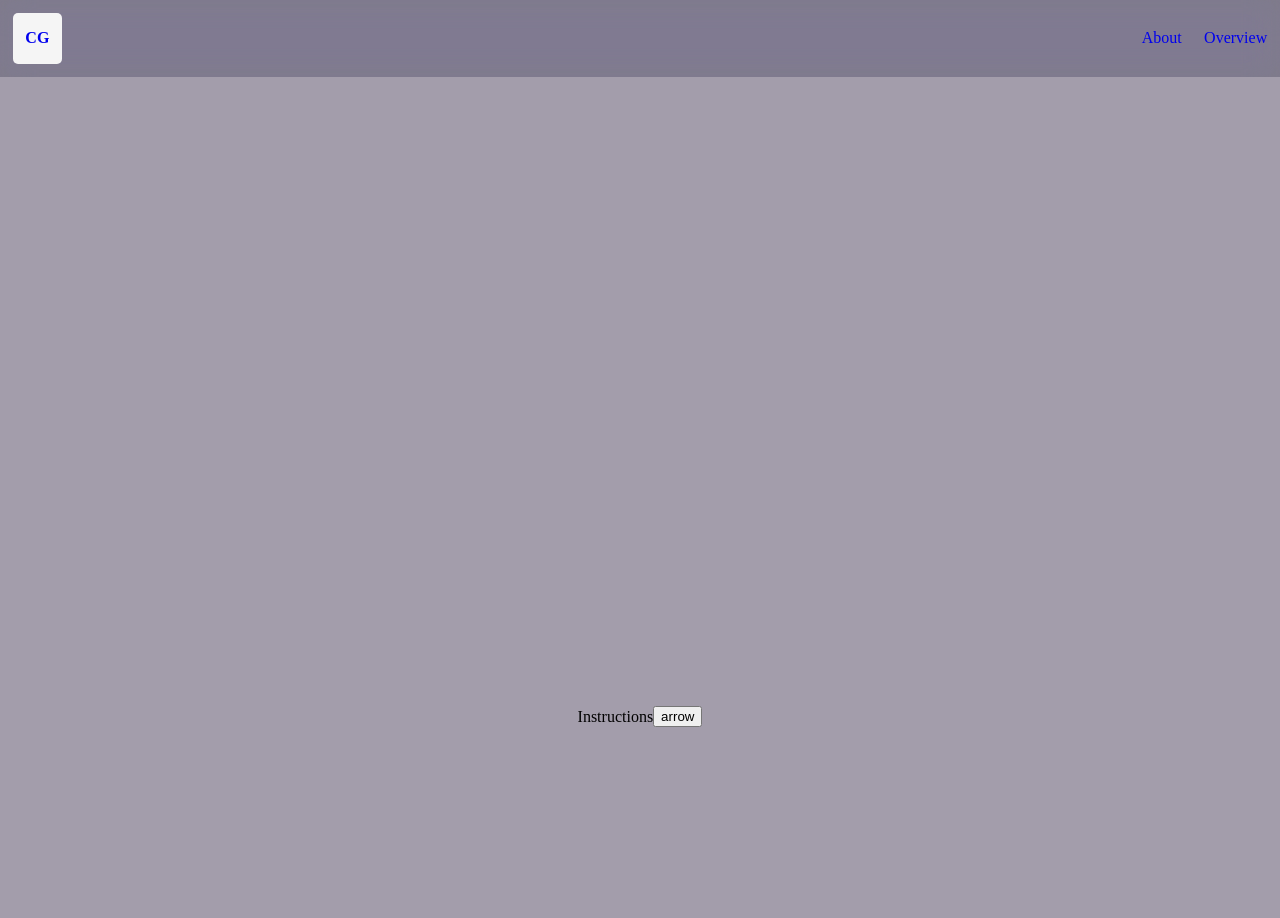
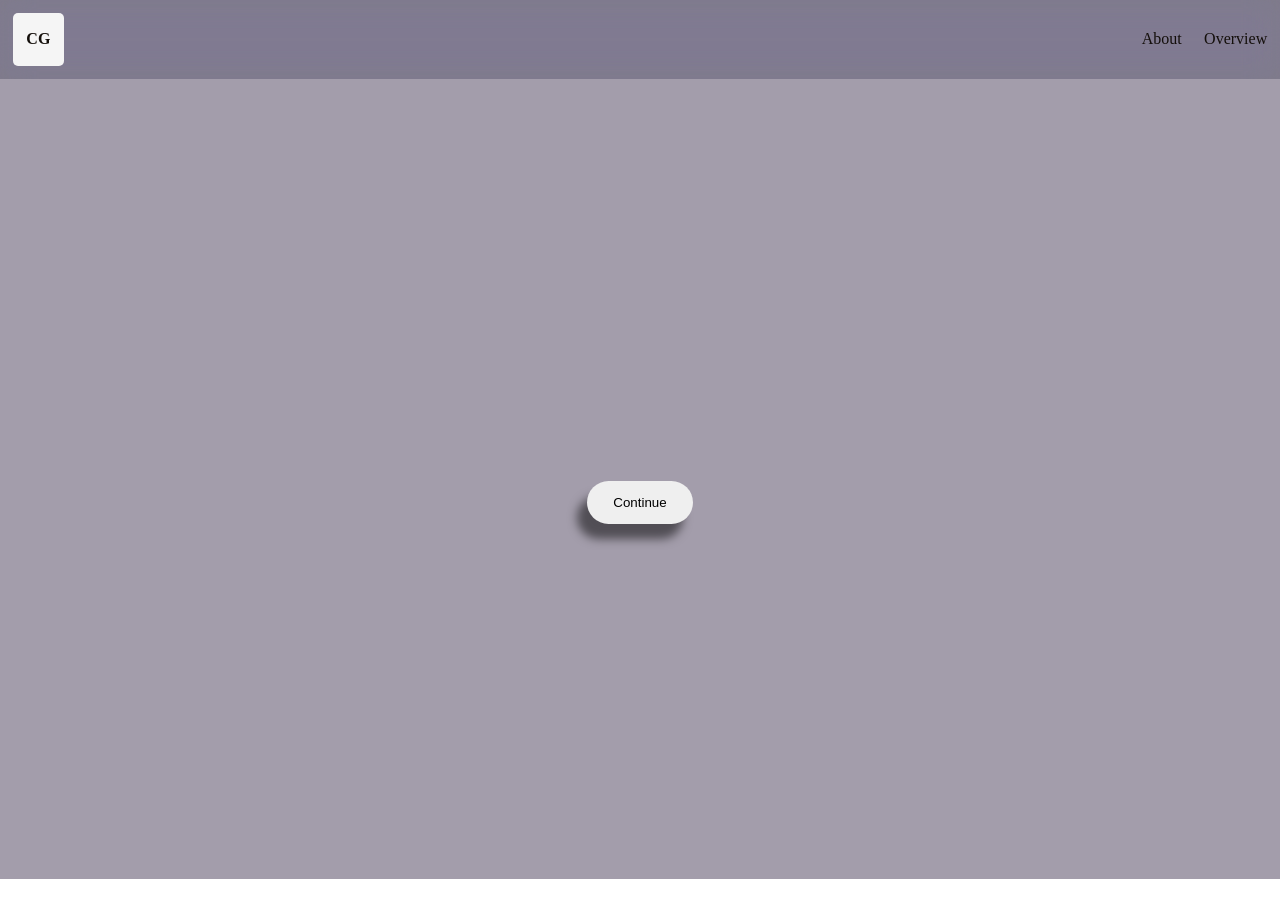
Before and after one commit to brookelove/cipherGame, a React (Vite) app: page /instructions in a window 1280 px wide. Shown: the top 918 px of the page. After the commit the page ends 879 px from the top, so only its background shows below. Built offline with nearby package versions, Linux system fonts and the light colour scheme.

Commit message:
adding instruction page and instructions

```diff
--- a/src/App.css
+++ b/src/App.css
@@ -53,6 +53,7 @@
 }
 a {
   text-decoration: none;
+  color: #140f0b;
 }
 .box-shadow {
   box-shadow: var(--box-shadow)
@@ -61,3 +62,15 @@ main {
   background-color: var(--lightBackground);
   color: var(--primary-text);
 }
+button {
+  border: 1px solid transparent;
+  box-shadow: -10px 15px 10px rgba(0, 0, 0, 0.5);
+  margin: 2%;
+  padding:1% 2%;
+  border-radius: 25px;
+  transition: all ease-in-out 0.5s;
+}
+button:hover {
+  border: 1px solid black;
+  box-shadow: -10px 5px 10px rgba(0, 0, 0, 0.5);
+}
--- a/src/assets/CSS/Home.css
+++ b/src/assets/CSS/Home.css
@@ -24,4 +24,12 @@
 }
 .video-overlay h1 {
     font-size: 500%;
+    text-transform: uppercase;
+  font-family: 'Gambetta', serif;
+  letter-spacing: -3px;
+  transition: 700ms ease;
 }
+.video-overlay h1:hover {
+  font-variation-settings: "wght" 582;
+  letter-spacing: 10px;
+}
--- a/src/assets/CSS/Instructions.css
+++ b/src/assets/CSS/Instructions.css
@@ -1,5 +1,18 @@
 .instruction-container {
-    height:100vw;
-    color  : black;
-
+    height: 100vh;
+    display: flex;
+    align-items: center;
+    justify-content: center;
+    flex-direction: column;
+    text-align: center;
 }
+.instruction-container h1 {
+    color: var(--opposite);
+    font-size: 300%;
+}
+.instruction-container div {
+    width: 20%;
+}
+.instruction-container div button{
+  padding:5%
+}
--- a/src/assets/CSS/Navbar.css
+++ b/src/assets/CSS/Navbar.css
@@ -13,6 +13,12 @@ header .home {
     font-weight: 800;
     border-radius: 5px;
     background-color: var(--primary);
+    border: 1px solid transparent;
+    transition: all ease-in 0.3;
+}
+header .home:hover {
+  border: 1px solid var(--opposite);
+  color: var(--opposite);
 }
 header section {
   width: 10%;
--- a/src/pages/Home.jsx
+++ b/src/pages/Home.jsx
@@ -1,8 +1,7 @@
 import React, {useRef }from 'react'
 import "../assets/CSS/Home.css"
 import { Link as ScrollLink } from 'react-scroll';
-import threeDBalls from "../assets/Videos/shapes.mp4"
-import Instructions from './Instructions';
+import threeDBalls from "../assets/Videos/shapes.mp4";
 
 const Home = () => {
   const targetRef = useRef(null);
--- a/src/pages/Instructions.jsx
+++ b/src/pages/Instructions.jsx
@@ -1,17 +1,30 @@
 import React, {useState} from 'react'
+import { Link } from 'react-router-dom'
 import "../assets/CSS/Instructions.css"
 
 const Instructions = () => {
-  const[count, setCount] = useState(0)
-  const instructionArr = ["This is Cipher Game.","Your goal is to decipher various codes and puzzles to progress through levels.", " Each level presents a unique cipher challenge to solve.","Use clues and your logical skills to solve them.", "Remember, the ? in the bottom section provides helpful hints if you get stuck."]
+  const[count, setCount] = useState(-1)
+  const[words, setWords] = useState(0)
+  const instructionArr = ["This is Cipher Game.","Your goal is to decipher various codes and puzzles to progress through levels.", " Each level presents a unique cipher challenge to solve.","Be careful because you only get 3 tries a day to solve it.","Use clues and your logical skills to solve them.", "Remember, the ? in the bottom section provides helpful hints if you get stuck."]
+  const showInstructions = () => {
+       if (count < instructionArr.length) {
+      setWords(instructionArr[count]);
+      setCount(count + 1);
+    }
+  }
+  const restartInstruction = () => {
+    setCount(0);
+    setWords(instructionArr[count]);
+}
   return (
     <div className='instruction-container d-center' id="instructions">
-      <h1>Instructions</h1>
+      <h1 style={{ opacity: words ? '1' : '0' }}>{words}</h1>
       {instructionArr.length === count ?
-      <div>
-      <button>Start</button>
-      <button>Read Again</button>
-      </div> : <button>arrow</button>}
+        <div className='d-between'>
+          <button ><Link to="overview">Start Game</Link></button>
+          <button onClick={restartInstruction}>Read Again</button>
+        </div> :
+        <button onClick={showInstructions}>{count === 0 ? 'Click Me' : 'Continue'}</button>}
     </div>
   )
 }
--- a/src/pages/index.js
+++ b/src/pages/index.js
@@ -1,4 +1,6 @@
 import Overview from "./Overview";
 import Home from "./Home";
-
-export { Overview, Home };
+import Instructions from "./Instructions";
+import LevelPage from "./LevelPage";
+import Simple from "./Simple";
+export { Overview, Home, Instructions, LevelPage, Simple };
```
Also changed, not shown: src/App.jsx (+6 -5 lines).
